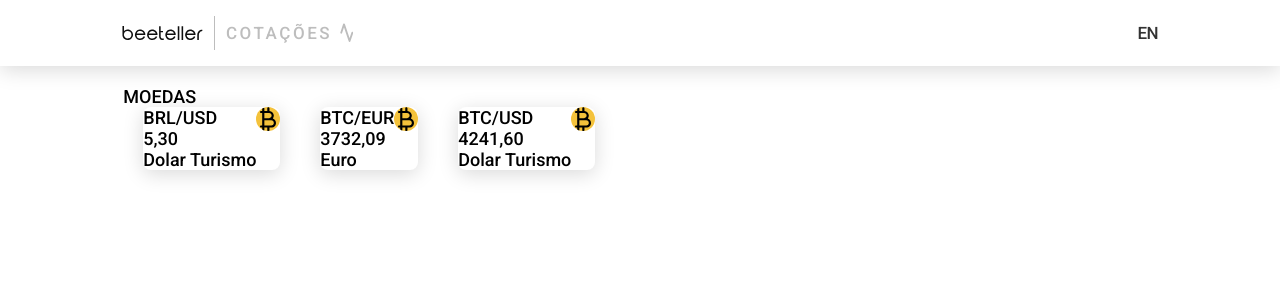
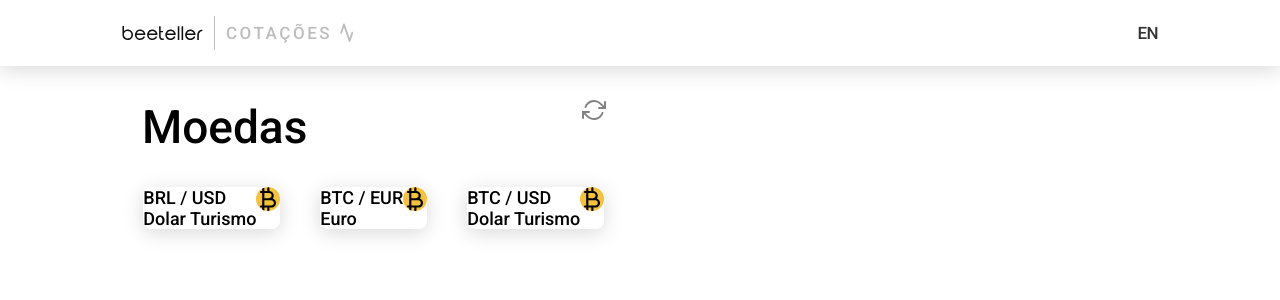
Before and after one commit to doubleyooz/express-beeteller, a React (Create React App) app in the folder frontend/: page / in a window 1280 px wide. Shown: the top 300 px of the page. Built offline with nearby package versions, Linux system fonts and the light colour scheme.

Commit message:
update: card-container margin and padding

```diff
--- a/frontend/src/pages/Dashboard/index.tsx
+++ b/frontend/src/pages/Dashboard/index.tsx
@@ -7,19 +7,47 @@ const Dashboard = () => {
         <div className="dashboard-container">
             <div className="card-container">
                 <div className="header">
-                    <span className="title">MOEDAS</span>
+                    <span className="title">Moedas</span>
+                    <svg
+                        width="24"
+                        height="20"
+                        viewBox="0 0 24 20"
+                        fill="none"
+                        xmlns="http://www.w3.org/2000/svg">
+                        <path
+                            d="M23 2V8H17"
+                            stroke="#828282"
+                            stroke-width="2"
+                            stroke-linecap="round"
+                            stroke-linejoin="round"
+                        />
+                        <path
+                            d="M1 18V12H7"
+                            stroke="#828282"
+                            stroke-width="2"
+                            stroke-linecap="round"
+                            stroke-linejoin="round"
+                        />
+                        <path
+                            d="M3.51 6.99959C4.01717 5.56637 4.87913 4.28499 6.01547 3.27501C7.1518 2.26502 8.52547 1.55935 10.0083 1.22385C11.4911 0.888338 13.0348 0.933928 14.4952 1.35636C15.9556 1.77879 17.2853 2.5643 18.36 3.63959L23 7.99959M1 11.9996L5.64 16.3596C6.71475 17.4349 8.04437 18.2204 9.50481 18.6428C10.9652 19.0652 12.5089 19.1108 13.9917 18.7753C15.4745 18.4398 16.8482 17.7342 17.9845 16.7242C19.1209 15.7142 19.9828 14.4328 20.49 12.9996"
+                            stroke="#828282"
+                            stroke-width="2"
+                            stroke-linecap="round"
+                            stroke-linejoin="round"
+                        />
+                    </svg>
                 </div>
 
                 <div className="cards">
                     <Box
-                        name="BRL/USD"
-                        price="5,30"
+                        name="BRL / USD"
+                        value="5,30"
                         description="Dolar Turismo"
                     />
-                    <Box name="BTC/EUR" price="3732,09" description="Euro" />
+                    <Box name="BTC / EUR" value="3732,09" description="Euro" />
                     <Box
-                        name="BTC/USD"
-                        price="4241,60"
+                        name="BTC / USD"
+                        value="4241,60"
                         description="Dolar Turismo"
                     />
                 </div>
--- a/frontend/src/pages/Dashboard/styles.scss
+++ b/frontend/src/pages/Dashboard/styles.scss
@@ -1,16 +1,26 @@
-$bar-padding: calc(10500vw / 1440 + 30px);
-
+$bar-hpadding: calc(10500vw / 1440 + 30px);
+$dashboard-vpadding: calc(3000vh / 1024 + 10px);
+$header-hmarging: calc(1200vw / 1440 + 8px);
 .dashboard-container {
     display: flex;
     flex-direction: row;
 
 
-    padding: 20px $bar-padding;
+    padding: $dashboard-vpadding $bar-hpadding;
 
     .card-container {
         display: flex;
         flex-direction: column;
 
+        .header {
+            display: flex;
+            justify-content: space-between;
+            margin: 0 $header-hmarging $dashboard-vpadding $header-hmarging ;
+
+            span {
+                font-size: 46px;
+            }
+        }
         .cards {
             display: flex;
             flex-direction: row;
```
